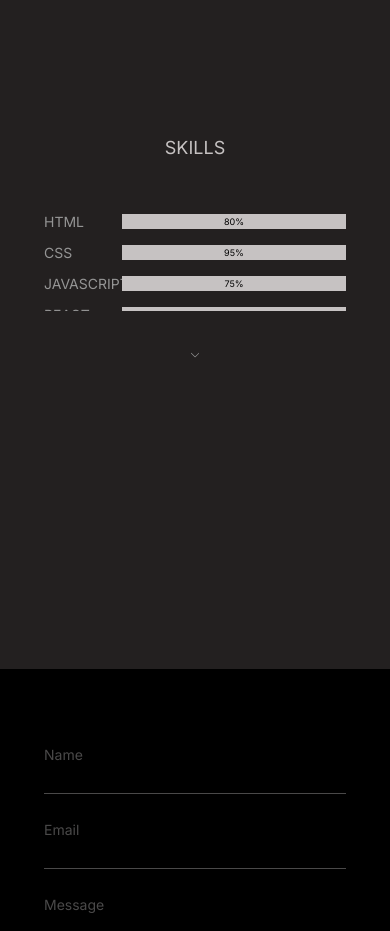
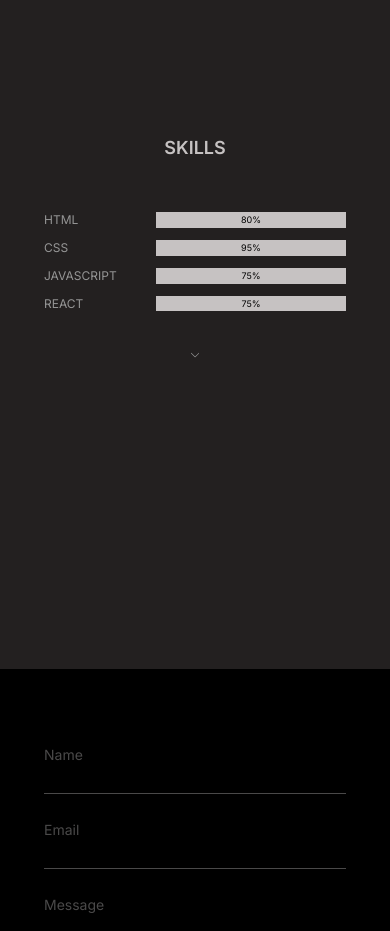
Before and after one commit to faosy-adebimpe/faosy-adebimpe.github.io, a React (Vite) app: page / in a window 390 px wide. Shown: the part 2460-3391 px from the top of the page. Built offline with nearby package versions, Linux system fonts and the light colour scheme.

Commit message:
change title font to semibold, decrease the project proficiency width for small devices

```diff
--- a/src/components/main/Skill.tsx
+++ b/src/components/main/Skill.tsx
@@ -3,10 +3,10 @@ import { SkillType } from '../../types';
 const Skill: React.FC<SkillType> = ({ name, proficiency }) => {
     return (
         <div className='flex gap-[20px] justify-between items-center text-(--gray-1)'>
-            <h5 className='w-[20px] text-[14px] md:text-[16px] md:w-[25px]lg:w-[50px]'>
+            <h5 className='w-[20px] text-[12px] sm:text-[14px] md:text-[16px] md:w-[25px]lg:w-[50px]'>
                 {name}
             </h5>
-            <div className='w-[224px] h-[15.97px] bg-(--gray-1) sm:h-[18.94px] md:w-[430px] md:h-[32px] lg:w-[450px]'>
+            <div className='w-[190px] sm:w-[224px] h-[15.97px] bg-(--gray-1) sm:h-[18.94px] md:w-[430px] md:h-[32px] lg:w-[450px]'>
                 <div
                     className={`h-full w-[${proficiency}%] bg-(--white-2) text-[9px] center-center text-(--primary-color) md:text-[12px]`}
                 >
--- a/src/index.css
+++ b/src/index.css
@@ -27,7 +27,7 @@
     }
 }
 .title {
-    @apply text-[18px] text-(--white-2) mb-[50px];
+    @apply text-[18px] text-(--white-2) mb-[50px] font-semibold;
 }
 
 .hero-link-icon {
```
